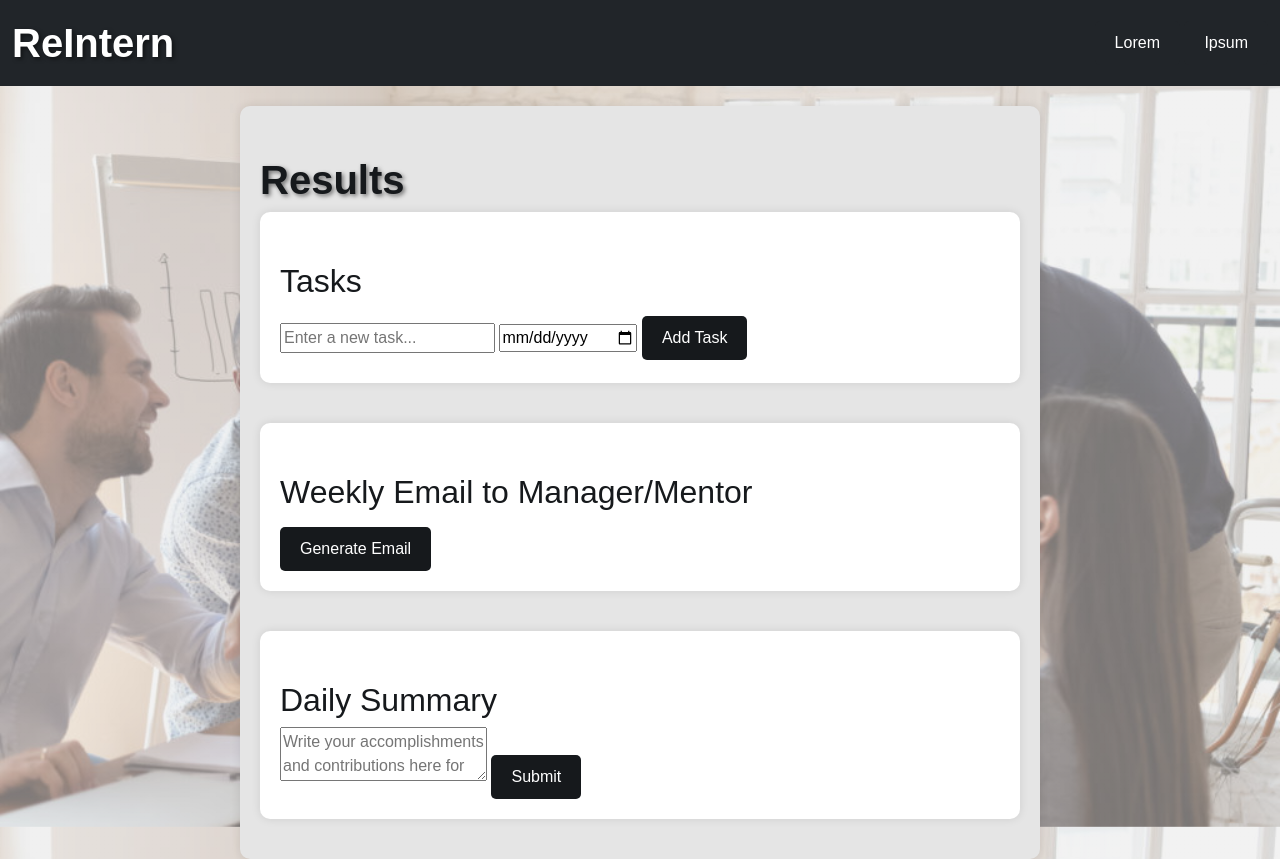
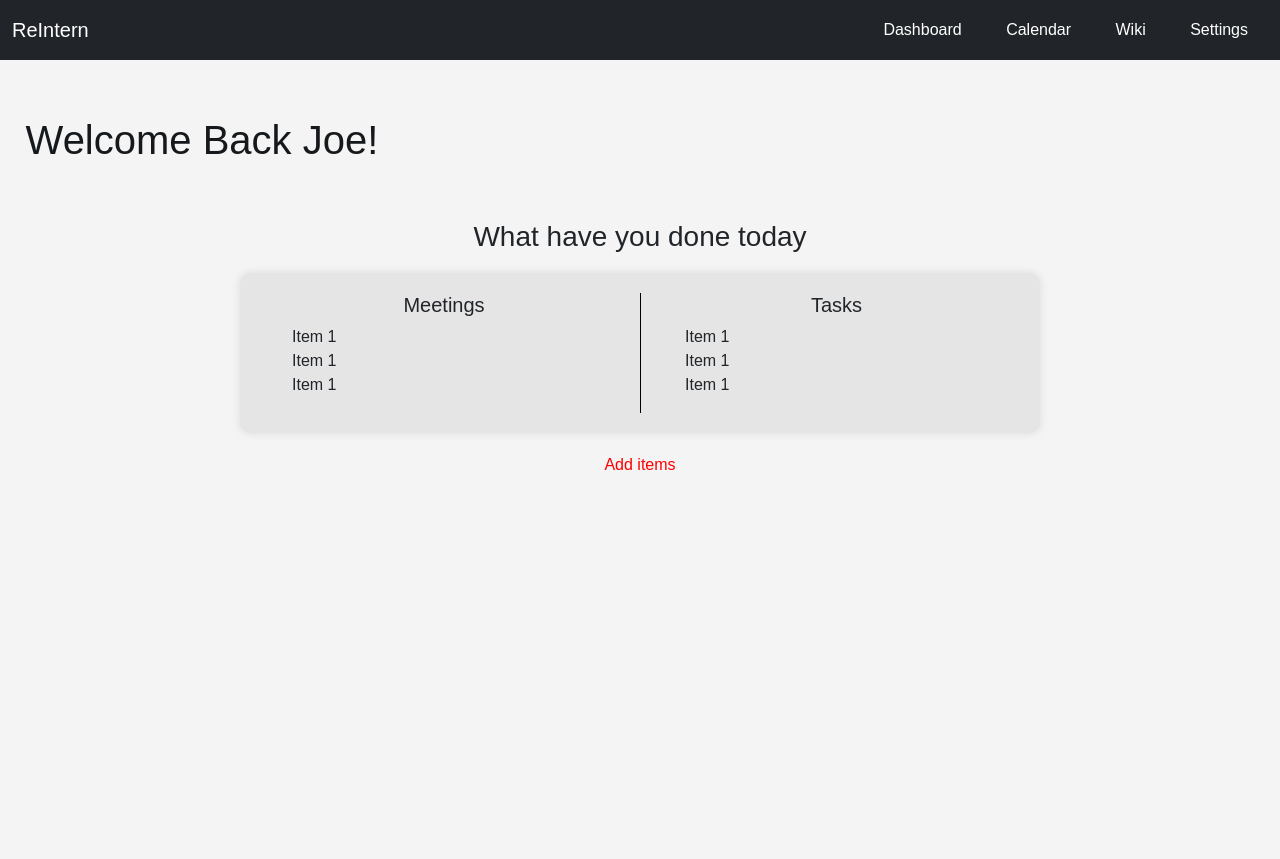
Before and after one commit to TheManWhoLikesToCode/ReIntern, a Flask app: page /results in a window 1280 px wide. After the commit the page ends 470 px from the top, so only its background shows below. Run offline with Flask 3, Linux system fonts and the light colour scheme.

Commit message:
Organized Files - Created style_two.css - Added all pages required for project

```diff
--- a/app.py
+++ b/app.py
@@ -82,9 +82,25 @@ def calendar():
         flash(f'Error occurred: {str(e)}', 'danger')
     return redirect(url_for('home'))  # Redirect back to the homepage after fetching and displaying events
 
+@app.route('/calendar_display', methods=['GET', 'POST'])
+def calendar_display():
+    return render_template('calendar.html')
+
 @app.route("/results", methods=('GET', 'POST'))
 def result():
-    return render_template('results.html')
+    return render_template('results.html', user='Joe')
+
+@app.route('/dashboard', methods=['GET', 'POST'])
+def dashboard():
+    return render_template('dashboard.html')
+
+@app.route('/wiki', methods=['GET', 'POST'])
+def wiki():
+    return render_template('wiki.html')
+
+@app.route('/settings', methods=['GET', 'POST'])
+def settings():
+    return render_template('settings.html')
 
 if __name__ == '__main__':
     app.run(debug=True, host="0.0.0.0")
--- a/static/style.css
+++ b/static/style.css
@@ -7,13 +7,15 @@ body {
   width: 100%;
   font-family: Arial, sans-serif;
   background-color: #f4f4f4;
-  background-image: linear-gradient(
-      rgba(229, 229, 229, 0.5),
-      rgba(229, 229, 229, 0.5)
-    ),
-    url("/static/background_image.jpeg");
+
   background-size: cover;
   background-position: center;
+}
+
+.main_video{
+  position: fixed;
+  width: 100%;
+  z-index: -1;
 }
 
 .link_no_decoration {
@@ -125,53 +127,3 @@ form {
   border-radius: 5px;
   border: 1px solid #ccc;
 }
-
-/* Results Page */
-
-.results_page {
-  margin: 5%;
-  display: flex;
-  flex-direction: column;
-  align-items: center;
-}
-
-.container {
-  max-width: 800px;
-  margin: 20px auto; /* This will create a space at the top */
-  padding: 20px;
-  background-color: #e5e5e5;
-  border-radius: 10px;
-  box-shadow: 0px 0px 10px rgba(0, 0, 0, 0.1);
-}
-
-.task-container {
-  display: flex;
-  flex-direction: column;
-  gap: 20px; /* This will create a space between each task box */
-}
-
-.tasks,
-.email,
-.dailySummary {
-  padding: 20px;
-  background-color: #fff;
-  border-radius: 10px;
-  box-shadow: 0px 0px 10px rgba(0, 0, 0, 0.1);
-}
-
-h1,
-h2 {
-  color: #16191c;
-  padding-top: 30px;
-}
-
-.tasks,
-.email,
-.dailySummary {
-  margin-bottom: 20px;
-}
-
-#newTask,
-#taskDate {
-  margin-bottom: 10px;
-}
--- /dev/null
+++ b/static/style_two.css
@@ -0,0 +1,126 @@
+/* layout_two.html */
+body {
+  margin: 0;
+  padding: 0;
+  height: 100vh;
+  width: 100%;
+  font-family: Arial, sans-serif;
+  background-color: #f4f4f4;
+
+  background-size: cover;
+  background-position: center;
+}
+
+.link_no_decoration{
+    text-decoration: none;
+}
+
+.light_text{
+    color: white;
+}
+
+.btn {
+  padding: 10px 20px;
+  border: none;
+  border-radius: 5px;
+  background-color: #16191c;
+  color: white;
+  font-size: 1em;
+  cursor: pointer;
+  transition: background-color 0.3s ease;
+}
+
+/* Results Page */
+
+.results_page{
+    margin: 2%;
+}
+
+.right_container{
+    border-left: solid;
+    border-color: black;
+    border-width: 1px;
+}
+
+.center_object{
+    display: block;
+    margin-left: auto;
+    margin-right: auto;
+    text-align: center;
+}
+
+@media screen and (max-width: 1000px){
+
+.right_container{
+    border-left: none;
+}
+
+}
+
+/* Dashboard Page */
+
+.dashboard_page {
+  margin: 5%;
+  display: flex;
+  flex-direction: column;
+  align-items: center;
+}
+
+.box {
+  max-width: 800px;
+  margin: 20px auto; /* This will create a space at the top */
+  padding: 20px;
+  background-color: #e5e5e5;
+  border-radius: 10px;
+  box-shadow: 0px 0px 10px rgba(0, 0, 0, 0.1);
+}
+
+.task-container {
+  display: flex;
+  flex-direction: column;
+  gap: 20px; /* This will create a space between each task box */
+}
+
+.tasks,
+.email,
+.dailySummary {
+  padding: 20px;
+  background-color: #fff;
+  border-radius: 10px;
+  box-shadow: 0px 0px 10px rgba(0, 0, 0, 0.1);
+}
+
+h1,
+h2 {
+  color: #16191c;
+  padding-top: 30px;
+}
+
+.tasks,
+.email,
+.dailySummary {
+  margin-bottom: 20px;
+}
+
+#newTask,
+#taskDate {
+  margin-bottom: 10px;
+}
+
+/* Calendar Page */
+
+.calendar_page{
+    margin: 2%;
+}
+
+/* Wiki Page */
+
+.wiki_page{
+    margin: 2%;
+}
+
+/* Settings Page */
+
+.settings_page{
+    margin: 2%;
+}
--- a/templates/landing_page.html
+++ b/templates/landing_page.html
@@ -4,7 +4,7 @@
 <!-- Viewpoint -->
 <div class="viewpoint">
 
-    <div class="background-image"></div>
+    <!-- <div class="background-image"></div> -->
     <div class="hero-text">
         <h1 class="text-center"> Welcome to ReIntern </h1>
         <h3 class="text-center"> Company Slogan </h3>
--- a/templates/layout_one.html
+++ b/templates/layout_one.html
@@ -3,6 +3,9 @@
     <head>
         <link href="https://cdn.jsdelivr.net/npm/bootstrap@5.3.0/dist/css/bootstrap.min.css" rel="stylesheet" integrity="sha384-9ndCyUaIbzAi2FUVXJi0CjmCapSmO7SnpJef0486qhLnuZ2cdeRhO02iuK6FUUVM" crossorigin="anonymous">
         <link rel="stylesheet" href="static/style.css" type="text/css">
+        <script>
+            document.querySelector('video').play();
+        </script>
     </head>
     <body>
         <nav>
@@ -16,6 +19,9 @@
                 </div>
             </div>
         </nav>
+        <video class='main_video' muted autoplay loop>
+            <source src={{ url_for("static", filename="../static/shapes_background.mp4") }} type="video/mp4" autoplay='autoplay' autoplay> </source>
+        </video>
         {% block content %}{% endblock %}
         <footer>
             <div class="footer bg-dark">
--- a/templates/layout_two.html
+++ b/templates/layout_two.html
@@ -2,16 +2,18 @@
 <html>
     <head>
         <link href="https://cdn.jsdelivr.net/npm/bootstrap@5.3.0/dist/css/bootstrap.min.css" rel="stylesheet" integrity="sha384-9ndCyUaIbzAi2FUVXJi0CjmCapSmO7SnpJef0486qhLnuZ2cdeRhO02iuK6FUUVM" crossorigin="anonymous">
-        <link rel="stylesheet" href="static/style.css" type="text/css">
+        <link rel="stylesheet" href="static/style_two.css" type="text/css">
     </head>
     <body>
         <nav>
             <div class="navbar bg-dark">
                 <div class="container-fluid">
-                    <a href={{ url_for('home') }} class="navbar-brand link_no_decoration title" style="color: white;"> ReIntern </a>
+                    <a href={{ url_for('result') }} class="navbar-brand link_no_decoration title" style="color: white;"> ReIntern </a>
                     <div class="">
-                        <button class="btn bg-dark dark_button_hover"> <a class="link_no_decoration light_text"> Lorem </a> </button>
-                        <button class="btn bg-dark dark_button_hover"> <a class="link_no_decoration light_text"> Ipsum </a> </button>
+                        <button class="btn bg-dark dark_button_hover"> <a href={{ url_for('dashboard') }} class="link_no_decoration light_text"> Dashboard </a> </button>
+                        <button class="btn bg-dark dark_button_hover"> <a href={{ url_for('calendar_display') }} class="link_no_decoration light_text"> Calendar </a> </button>
+                        <button class="btn bg-dark dark_button_hover"> <a href={{ url_for('wiki') }} class="link_no_decoration light_text"> Wiki </a> </button>
+                        <button class="btn bg-dark dark_button_hover"> <a href={{ url_for('settings') }} class="link_no_decoration light_text"> Settings </a> </button>
                     </div>
                 </div>
             </div>
--- a/templates/results.html
+++ b/templates/results.html
@@ -1,44 +1,35 @@
-{% extends 'layout_two.html' %} {% block content %}
-<!DOCTYPE html>
-<html lang="en">
-  <head>
-    <meta charset="UTF-8" />
-    <meta name="viewport" content="width=device-width, initial-scale=1.0" />
-    <title>Dashboard</title>
-    <link rel="stylesheet" href="styles.css" />
-  </head>
-  <body>
-    <div class="container">
-      <h1 class="title">Results</h1>
-      <div class="task-container">
-        <div class="tasks">
-          <h2>Tasks</h2>
-          <ul id="taskList">
-            <!-- Tasks added here w/ JS -->
-          </ul>
-          <input type="text" id="newTask" placeholder="Enter a new task..." />
-          <input type="date" id="taskDate" />
-          <button class="btn" onclick="addTask()">Add Task</button>
+{% extends 'layout_two.html' %}
+{% block content %}
+
+<div class="results_page">
+    <h1> Welcome Back {{ user }}! </h1> <!-- Change 'user' in app.py file -->
+    <br>
+    <br>
+    <h3 class="text-center"> What have you done today </h3>
+
+    <div class="box">
+        <div class="row">
+            <div class="col-lg-6">
+                <h5 class="text-center"> Meetings </h5>
+                <ul style="list-style: none;">
+                    <li> Item 1 </li>
+                    <li> Item 1 </li>
+                    <li> Item 1 </li>
+                </ul>
+            </div>
+
+            <div class="col-lg-6 right_container">
+                <h5 class="text-center"> Tasks </h5>
+                <ul style="list-style: none;">
+                    <li> Item 1 </li>
+                    <li> Item 1 </li>
+                    <li> Item 1 </li>
+                </ul>
+            </div>
         </div>
+    </div>
+    <a href={{ url_for('dashboard') }} class="link_no_decoration center_object" style="color: red;"> Add items </a>
 
-        <div class="email">
-          <h2>Weekly Email to Manager/Mentor</h2>
-          <p id="emailContent"></p>
-          <button class="btn" onclick="generateEmail()">Generate Email</button>
-        </div>
+</div>
 
-        <div class="dailySummary">
-          <h2>Daily Summary</h2>
-          <textarea
-            id="dailySummary"
-            placeholder="Write your accomplishments and contributions here for the day here."
-          ></textarea>
-          <button class="btn" onclick="submitSummary()">Submit</button>
-        </div>
-      </div>
-    </div>
-
-    <script src="script.js"></script>
-  </body>
-</html>
 {% endblock content %}
```
Also changed, not shown: templates/calendar.html (added, +8 -0 lines), templates/dashboard.html (added, +30 -0 lines), templates/settings.html (added, +8 -0 lines), templates/wiki.html (added, +8 -0 lines), 1 other file.
